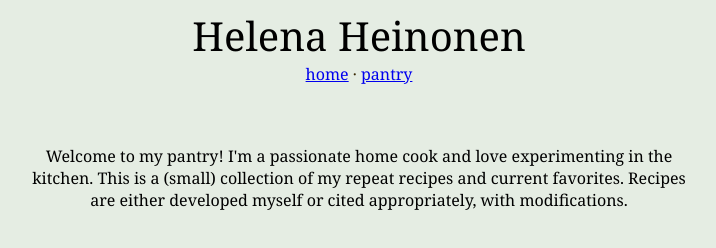
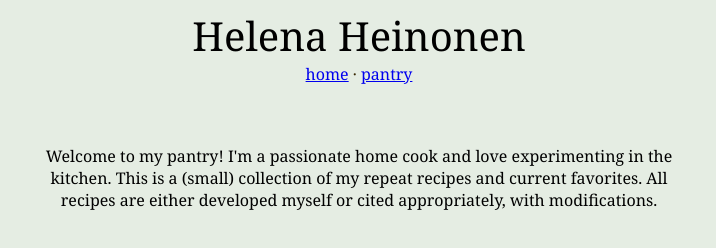
Before and after one commit to helenaheinonen/helenaheinonen.github.io, a plain HTML site: page pantry.html in a window 1280 px wide. Shown: the whole page, without its empty margins (281-997 px from the left). Drawn offline with Linux system fonts and the light colour scheme.

Commit message:
Update pantry.html

```diff
--- a/pantry.html
+++ b/pantry.html
@@ -17,7 +17,7 @@
     <br>
     <br>
 
-    <p class="text"> Welcome to my pantry! I'm a passionate home cook and love experimenting in the kitchen. This is a (small) collection of my repeat recipes and current favorites. Recipes are either developed myself or cited appropriately, with modifications. </p>
+    <p class="text"> Welcome to my pantry! I'm a passionate home cook and love experimenting in the kitchen. This is a (small) collection of my repeat recipes and current favorites. All recipes are either developed myself or cited appropriately, with modifications. </p>
 
   </body>
 </html>
```
